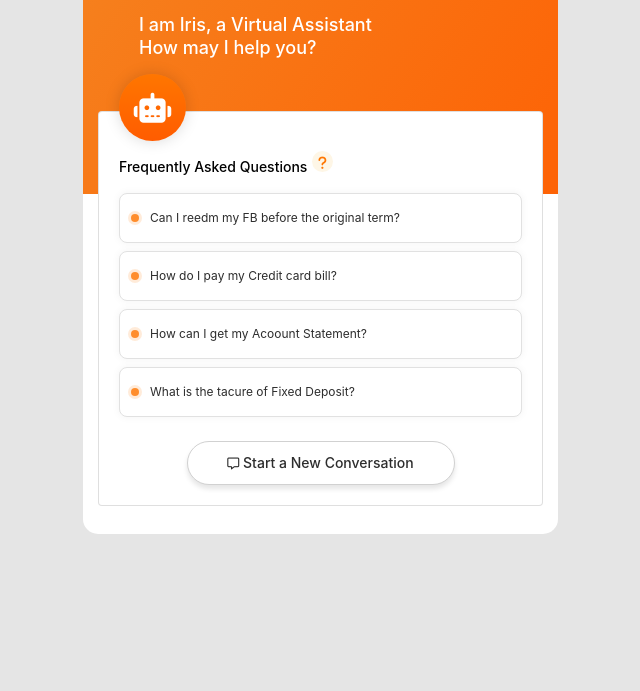
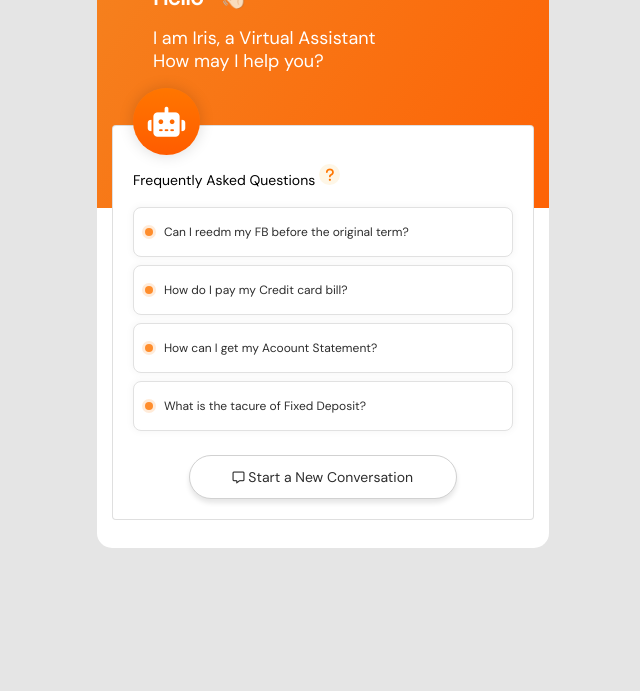
Before and after one commit to agrawalmanuj/Alliancell, a plain HTML site: page index.html in a window 1280 px wide. Shown: the part 109-800 px from the top of the page, without its empty margins (272-912 px from the left). Drawn offline with nearby package versions, Linux system fonts and the light colour scheme.

Commit message:
Update index.html

```diff
--- a/index.html
+++ b/index.html
@@ -2,6 +2,8 @@
 <html>
 <head>
 	<title>ChatBot UI</title>
+	 <meta charset="utf-8">
+      <meta name="viewport" content="width=device-width, initial-scale = 1.0, maximum-scale=1.0, user-scalable=no" >
 	<link rel="stylesheet" href="https://maxcdn.bootstrapcdn.com/bootstrap/4.0.0/css/bootstrap.min.css" integrity="sha384-Gn5384xqQ1aoWXA+058RXPxPg6fy4IWvTNh0E263XmFcJlSAwiGgFAW/dAiS6JXm" crossorigin="anonymous">
 	<script src="https://code.jquery.com/jquery-3.2.1.slim.min.js" integrity="sha384-KJ3o2DKtIkvYIK3UENzmM7KCkRr/rE9/Qpg6aAZGJwFDMVNA/GpGFF93hXpG5KkN" crossorigin="anonymous"></script>
 <script src="https://cdnjs.cloudflare.com/ajax/libs/popper.js/1.12.9/umd/popper.min.js" integrity="sha384-ApNbgh9B+Y1QKtv3Rn7W3mgPxhU9K/ScQsAP7hUibX39j7fakFPskvXusvfa0b4Q" crossorigin="anonymous"></script>
@@ -9,11 +11,14 @@
 
 <script src="https://kit.fontawesome.com/8e28c47455.js" crossorigin="anonymous"></script>
 
+<link href="https://fonts.googleapis.com/css2?family=DM+Sans&family=Roboto:ital,wght@0,300;1,300&display=swap" rel="stylesheet">
+
 <style>
 
 	*{
 		margin: 0;
 		padding: 0;
+		font-family: 'DM Sans', sans-serif;
 
 	}
 	.homeScreen{
@@ -46,15 +51,30 @@
 		font-weight: 500;
 		font-size: 18px;
 	}
+	@media only screen and (max-width: 600px){
+		.query{
+			margin-top:13%;
+		}
+
+	}
+	@media only screen and (min-width: 601px){
+		.query{
+			margin-top:2%;
+		}
+
+	}
+
 
 </style>
 
 </head>
-<body style="background: #E5E5E5;height: 1vwh">
-<div class="container mt-2">
+<body style="background: #E5E5E5;"><!--background: #E5E5E5!-->
+	<div >
+<div class="container" >
+	<div style="width: 95%;" class="ml-auto mr-auto query">
 	<div class="row">
 
-		<div class=" col-sm-12 offset-lg-3 col-lg-5 text-white homeScreen">
+		<div class="offset-sm-2 col-sm-8 offset-lg-3 col-lg-5 text-white homeScreen">
 			<p class="iris">IRIS</p>
 			<p class="hello">Hello  &nbsp;&nbsp;👋🏻</p>
 			<div class="virtual pb-5">
@@ -69,7 +89,7 @@
 	</div>
 
 	<div class="row">
-			<div class="col-sm-12 offset-lg-3 col-lg-5" style="height: 340px;background: white;border-radius:  0 0 15px 15px">
+			<div class="offset-sm-2 col-sm-8 offset-lg-3 col-lg-5" style="height: 340px;background: white;border-radius:  0 0 15px 15px">
 
 
 					<!-- CARD START !-->
@@ -170,8 +190,9 @@
 
 
 
+</div>
 
-
+</div>
 </div>
 </body>
 </html>
```
